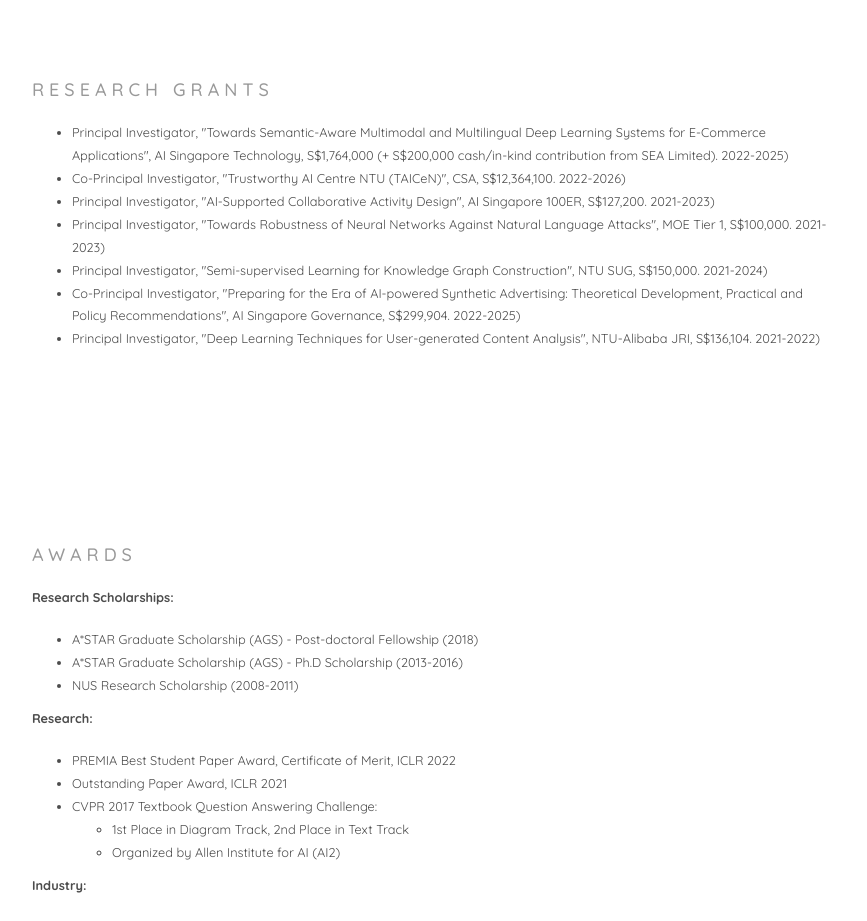
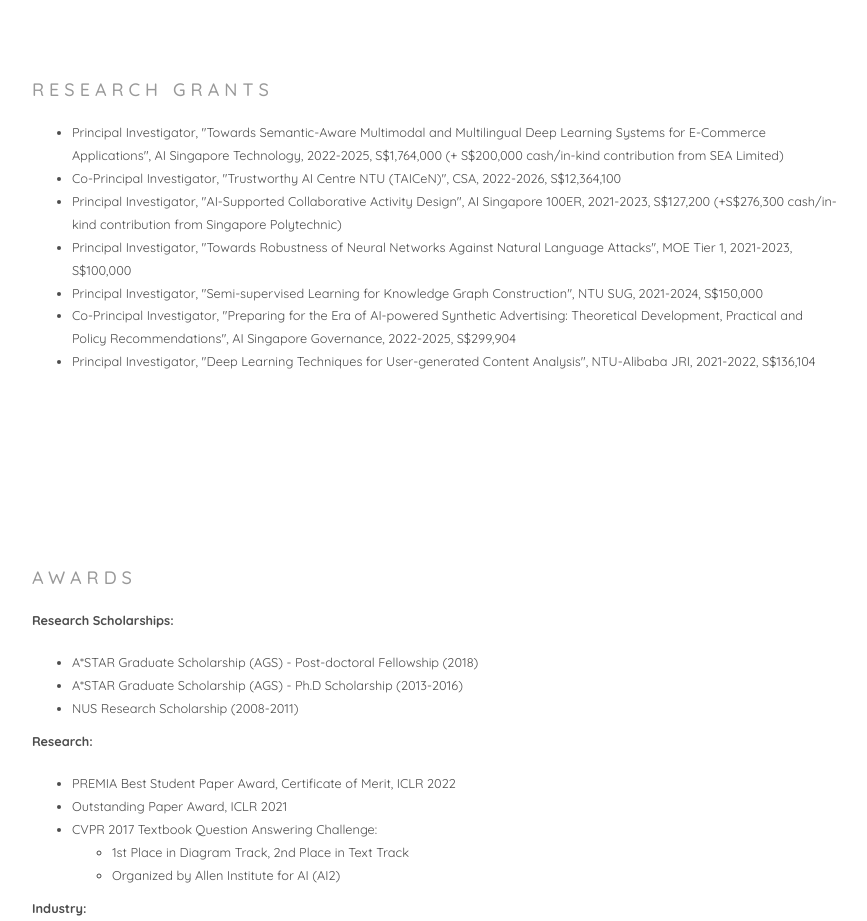
Before and after one commit to tuanluu/tuanluu.github.io, a plain HTML site: page index.html in a window 1280 px wide. Shown: the part 5860-6781 px from the top of the page, without its empty margins (355-1222 px from the left). Drawn offline with nearby package versions, Linux system fonts and the light colour scheme; files whose address does not match are found by name; a web font is replaced by a local one.

Commit message:
Update index.html

```diff
--- a/index.html
+++ b/index.html
@@ -301,13 +301,13 @@
 									<div class="about-desc">
 										<span class="heading-meta" style="font-size:18px;">Research Grants</span>
 <ul>
-  <li> Principal Investigator, "Towards Semantic-Aware Multimodal and Multilingual Deep Learning Systems for E-Commerce Applications", AI Singapore Technology, S$1,764,000 (+ S$200,000 cash/in-kind contribution from SEA Limited). 2022-2025) </li>
-  <li> Co-Principal Investigator, "Trustworthy AI Centre NTU (TAICeN)", CSA, S$12,364,100. 2022-2026) </li>
-  <li> Principal Investigator, "AI-Supported Collaborative Activity Design", AI Singapore 100ER, S$127,200. 2021-2023) </li>
-  <li> Principal Investigator, "Towards Robustness of Neural Networks Against Natural Language Attacks", MOE Tier 1, S$100,000. 2021-2023) </li>
-  <li> Principal Investigator, "Semi-supervised Learning for Knowledge Graph Construction", NTU SUG, S$150,000. 2021-2024) </li>
-  <li> Co-Principal Investigator, "Preparing for the Era of AI-powered Synthetic Advertising: Theoretical Development, Practical and Policy Recommendations", AI Singapore Governance, S$299,904. 2022-2025) </li>
-  <li> Principal Investigator, "Deep Learning Techniques for User-generated Content Analysis", NTU-Alibaba JRI, S$136,104. 2021-2022) </li>
+  <li> Principal Investigator, "Towards Semantic-Aware Multimodal and Multilingual Deep Learning Systems for E-Commerce Applications", AI Singapore Technology, 2022-2025, S$1,764,000 (+ S$200,000 cash/in-kind contribution from SEA Limited) </li>
+  <li> Co-Principal Investigator, "Trustworthy AI Centre NTU (TAICeN)", CSA, 2022-2026, S$12,364,100 </li>
+  <li> Principal Investigator, "AI-Supported Collaborative Activity Design", AI Singapore 100ER, 2021-2023, S$127,200 (+S$276,300 cash/in-kind contribution from Singapore Polytechnic) </li>
+  <li> Principal Investigator, "Towards Robustness of Neural Networks Against Natural Language Attacks", MOE Tier 1, 2021-2023, S$100,000 </li>
+  <li> Principal Investigator, "Semi-supervised Learning for Knowledge Graph Construction", NTU SUG, 2021-2024, S$150,000 </li>
+  <li> Co-Principal Investigator, "Preparing for the Era of AI-powered Synthetic Advertising: Theoretical Development, Practical and Policy Recommendations", AI Singapore Governance, 2022-2025, S$299,904 </li>
+  <li> Principal Investigator, "Deep Learning Techniques for User-generated Content Analysis", NTU-Alibaba JRI, 2021-2022, S$136,104 </li>
 </ul>
 
 					</div>
```
